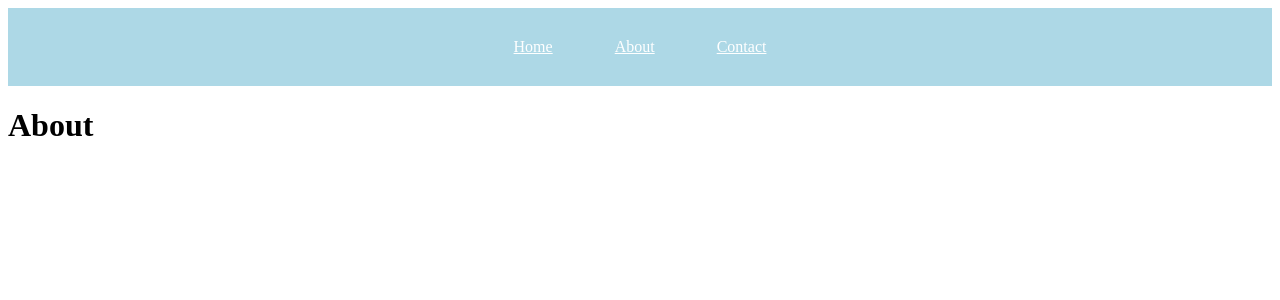
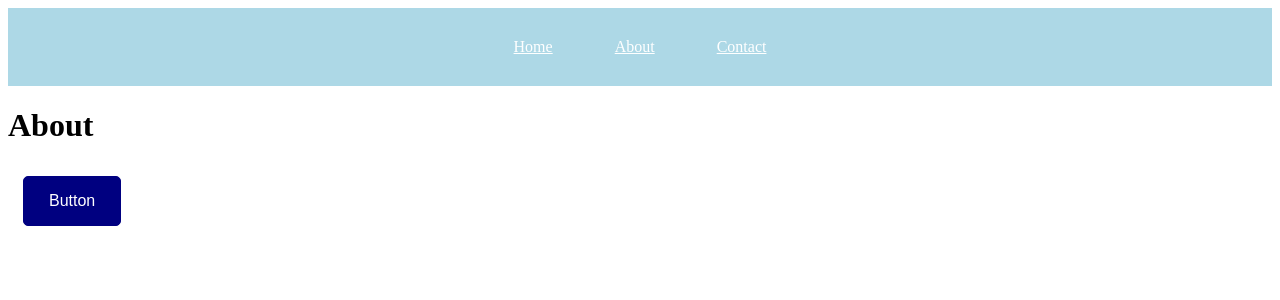
Before and after one commit to mrdiamonddirt/stylecomp, a React (Create React App) app: page /about in a window 1280 px wide. Shown: the top 300 px of the page. Built offline with nearby package versions, Linux system fonts and the light colour scheme.

Commit message:
added btn to about page

```diff
--- a/src/pages/About.js
+++ b/src/pages/About.js
@@ -1,6 +1,11 @@
+import { PrimaryBtn } from "../components/Buttons";
+
 const About = () => {
     return(
+        <>
         <h1>About</h1>
+        <PrimaryBtn>Button</PrimaryBtn>
+        </>
     )
 }
 export default About
```
